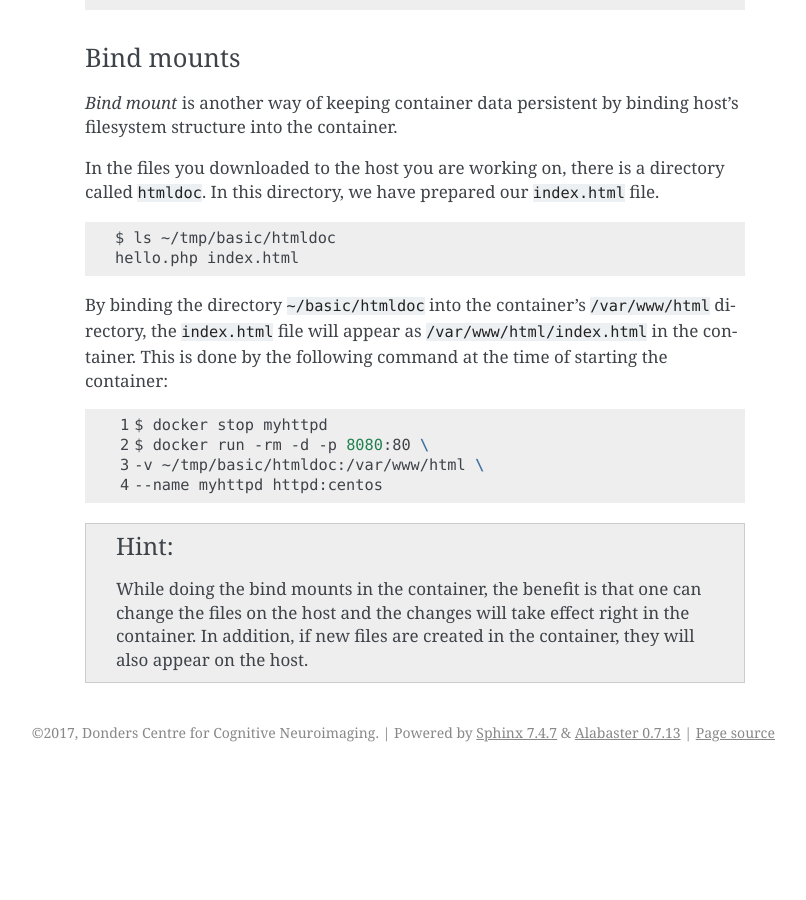
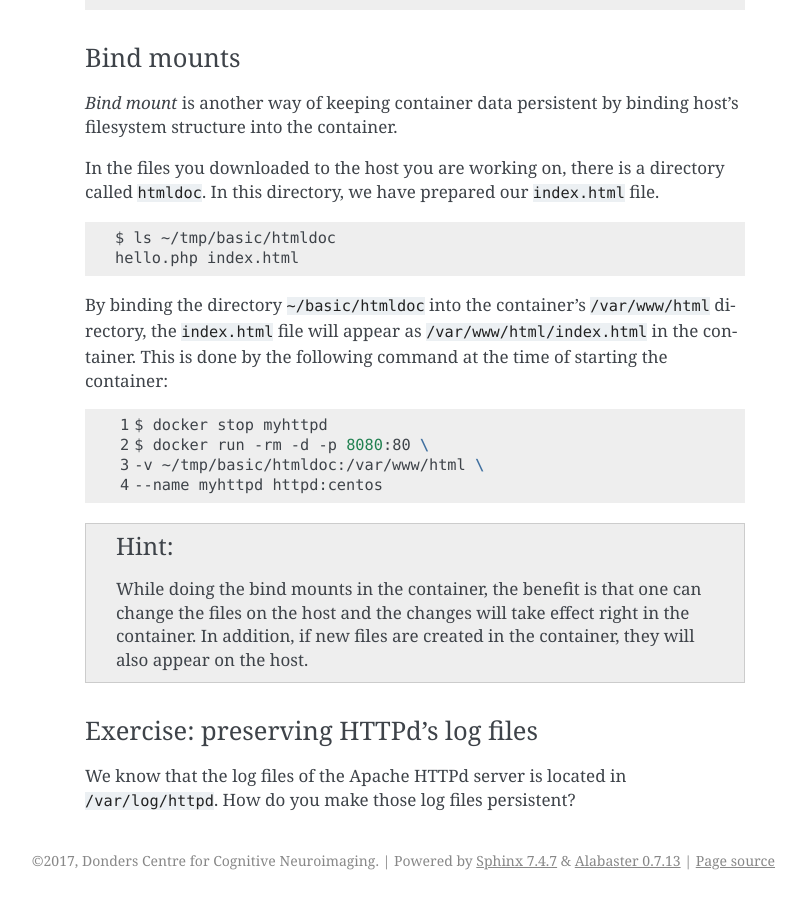
Before and after one commit to Donders-Institute/docker-swarm-setup, a Sphinx documentation site: the page built from doc/tutorial/basic.rst, in a window 1280 px wide and 900 px high, scrolled down 7760 px. Shown: the whole window, without its empty margins (335-1141 px from the left). Built offline with Sphinx 7.4.7, drawn with Linux system fonts in a browser that asks for light colours; before the commit the page ends 8532 px from its top, so only the background shows below that; some of the changed text lies outside the part shown.

Commit message:
Update basic.rst

```diff
--- a/doc/tutorial/basic.rst
+++ b/doc/tutorial/basic.rst
@@ -307,3 +307,8 @@ By binding the directory ``~/basic/htmldoc`` into the container's ``/var/www/htm
 
 .. hint::
     While doing the bind mounts in the container, the benefit is that one can change the files on the host and the changes will take effect right in the container.  In addition, if new files are created in the container, they will also appear on the host.
+
+Exercise: preserving HTTPd's log files
+--------------------------------------
+
+We know that the log files of the Apache HTTPd server is located in ``/var/log/httpd``.  How do you make those log files persistent?
```
